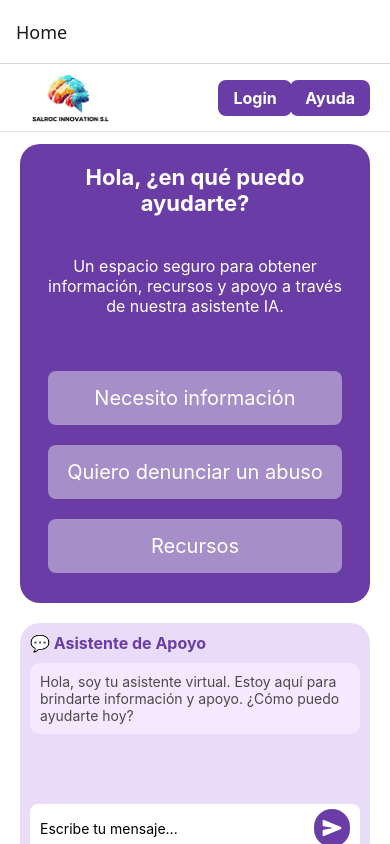
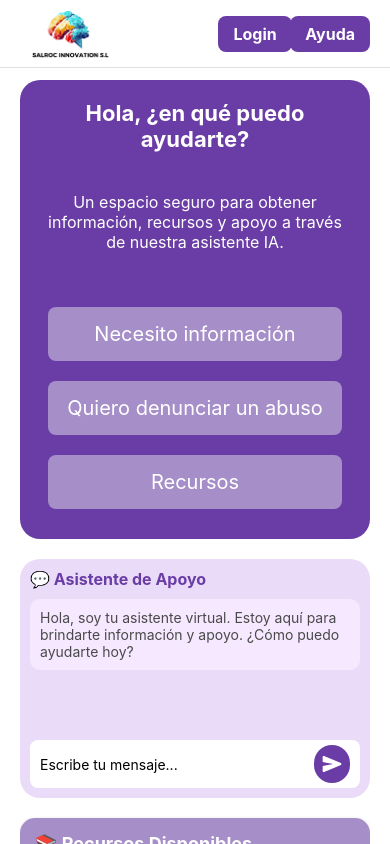
Before and after one commit to victorperezvl/gender_violence_app, a React Native app in the folder frontend/: screen / in a window 390 px wide. Built offline with nearby package versions, Linux system fonts and the light colour scheme.

Commit message:
cambio icono y logo

```diff
--- a/frontend/src/navigation/MainStack.js
+++ b/frontend/src/navigation/MainStack.js
@@ -6,9 +6,13 @@ import ResourceScreen from '../screens/ResourceScreen';
 
 const Stack = createNativeStackNavigator();
 
+
+
 const MainStack = () => {
+
   return (
-    <Stack.Navigator initialRouteName="Home">
+    <Stack.Navigator initialRouteName="Home"
+      screenOptions={{headerShown: false,}}>
       <Stack.Screen name="Home" component={HomeScreen} />
       <Stack.Screen name="Chat" component={ChatScreen} />
       <Stack.Screen name="Resource" component={ResourceScreen} />
```
Also changed, not shown: frontend/assets/icon.png.
